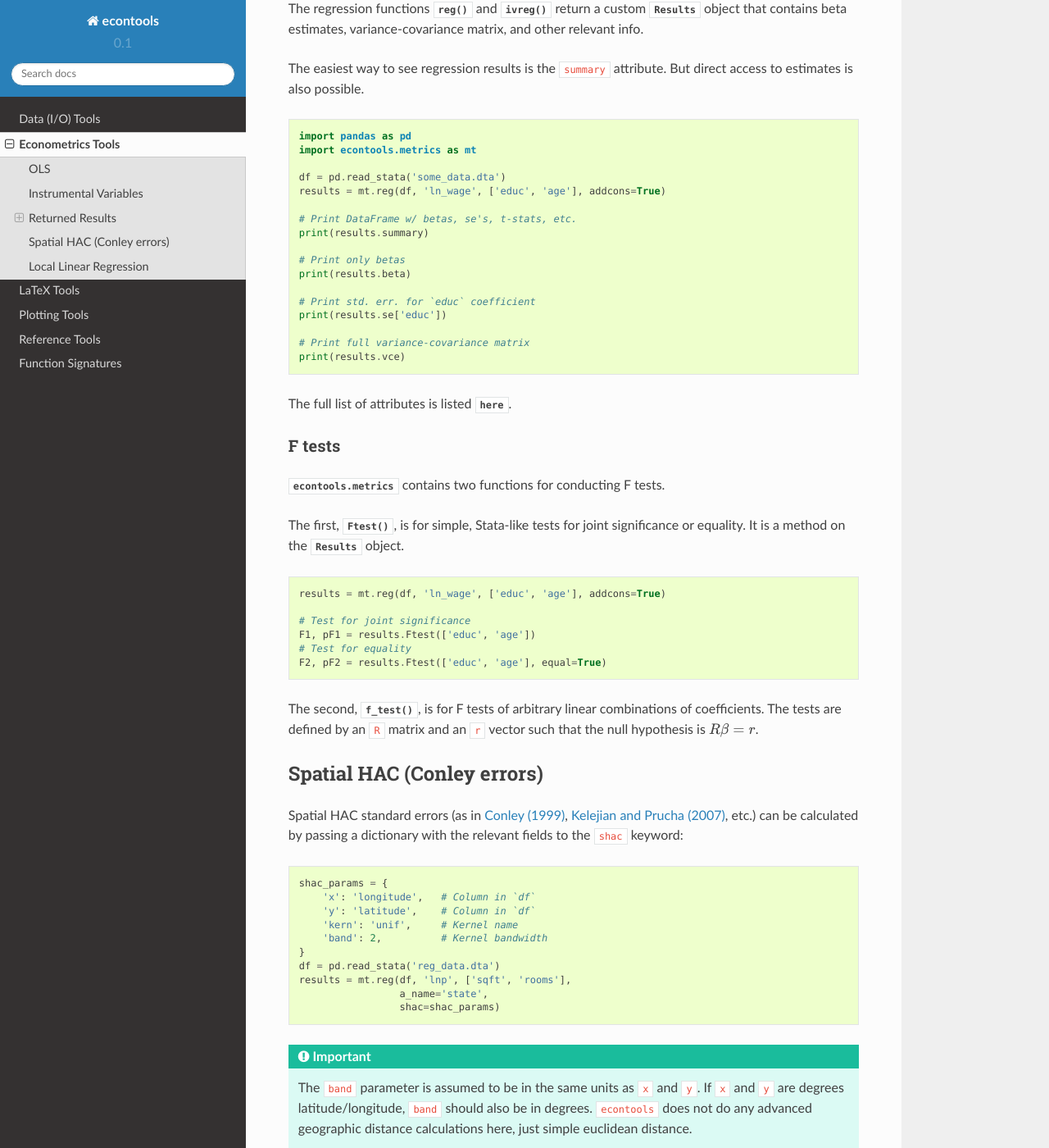
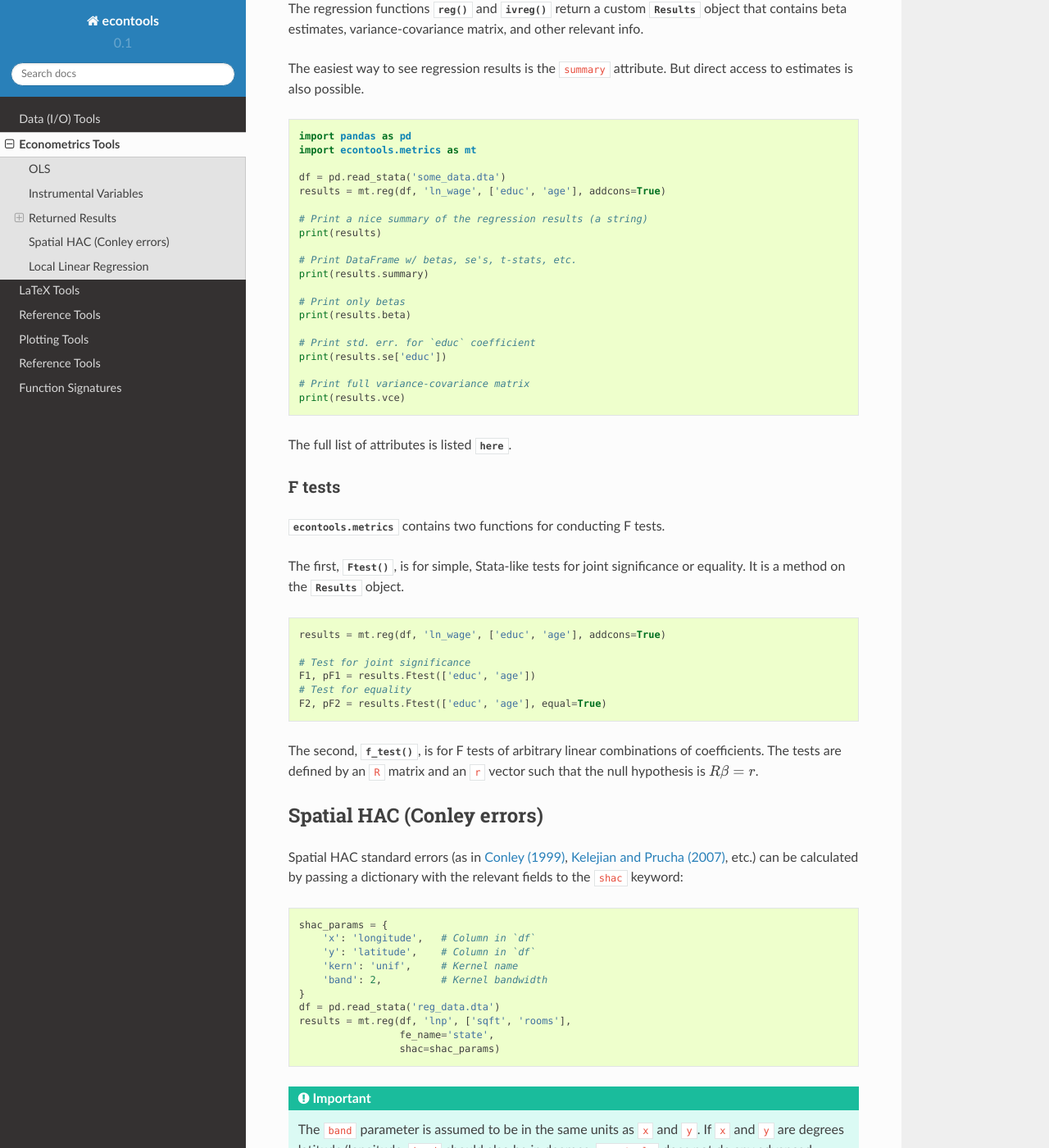
Before and after one commit to dmsul/econtools, a Sphinx documentation site: the page built from doc/source/metrics.rst, in a window 1280 px wide and 1400 px high, scrolled down 1753 px. Shown: the whole window at 82% size. Built offline with Sphinx 7.4.7 and the Read the Docs theme 2.0.0, drawn with Linux system fonts in a browser that asks for light colours.

Commit message:
Update doc src

```diff
--- a/doc/source/index.rst
+++ b/doc/source/index.rst
@@ -8,6 +8,7 @@
     io.rst
     metrics.rst
     to_latex.rst
+    data.rst
     plot.rst
     reference.rst
     api.rst
--- a/doc/source/metrics.rst
+++ b/doc/source/metrics.rst
@@ -43,7 +43,7 @@
         df,                     # DataFrame
         y,                      # Dependent var (string)
         X,                      # Independent var(s) (string or list of strings)
-        a_name=fe_var,          # Fixed-effects/absorb var (string)
+        fe_name=fe_var,         # Fixed-effects/absorb var (string)
         cluster=cluster_var     # Cluster var (string)
         awt_name=weights_var    # Sample weights
     )
@@ -108,6 +108,9 @@
     df = pd.read_stata('some_data.dta')
     results = mt.reg(df, 'ln_wage', ['educ', 'age'], addcons=True)
 
+    # Print a nice summary of the regression results (a string)
+    print(results)
+
     # Print DataFrame w/ betas, se's, t-stats, etc.
     print(results.summary)
 
@@ -167,7 +170,7 @@
     }
     df = pd.read_stata('reg_data.dta')
     results = mt.reg(df, 'lnp', ['sqft', 'rooms'],
-                     a_name='state',
+                     fe_name='state',
                      shac=shac_params)
 
 
```
Also changed, not shown: README.md (+11 -2 lines), doc/source/data.rst (added, +13 -0 lines).
